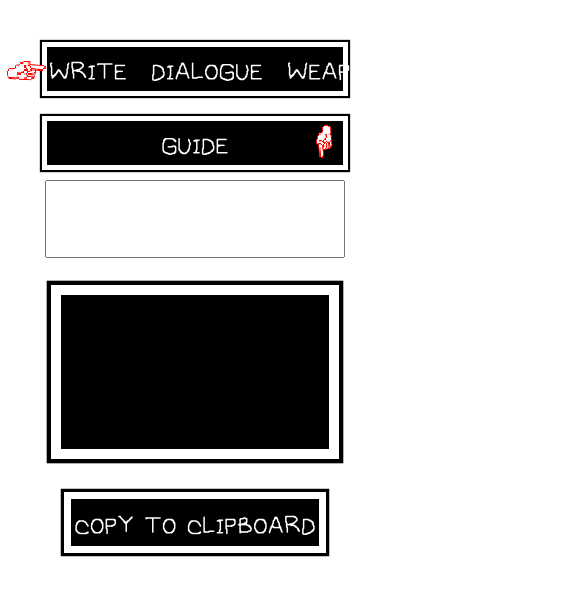
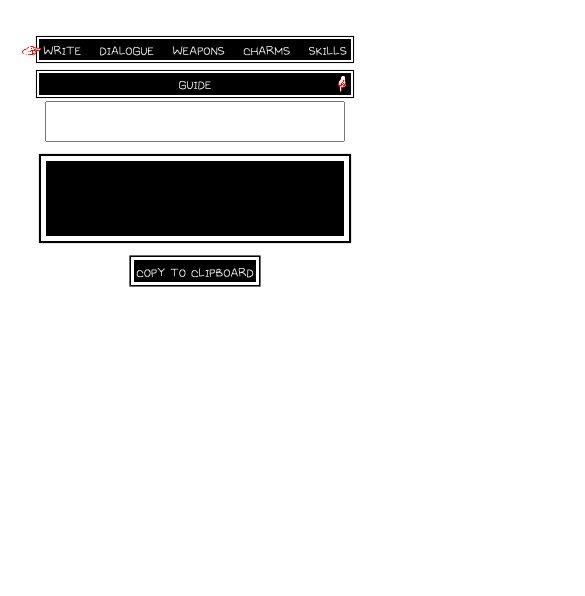
Before and after one commit to Jan-Junipa/omoli-editor, a React (Vite) app: page / in a window 390 px wide. Shown: the top 596 px of the page, 585 px wide, since content can reach past the window. Built offline with nearby package versions, Linux system fonts and the light colour scheme.

Commit message:
More responsive stuff

```diff
--- a/src/App.css
+++ b/src/App.css
@@ -1,6 +1,19 @@
 @font-face {
   font-family: omoriSitelen;
   src: url(assets/OMORI_GAME2.ttf);
+}
+
+@media (width <= 900px) {
+  #root {
+    max-width: none;
+    font-size: 3vw;
+  }
+}
+@media (width > 900px) {
+  #root {
+
+    font-size: 2em;
+  }
 }
 
 #root {
--- a/src/index.css
+++ b/src/index.css
@@ -2,17 +2,6 @@ body, html{
   margin: 0;
   width: 100%;
   min-height: 100%;
-}
-
-@media (width <= 900px) {
-  #root {
-    font-size: 1.5em;
-  }
-}
-@media (width > 900px) {
-  #root {
-    font-size: 2em;
-  }
 }
 
 .omoriBox {
```
